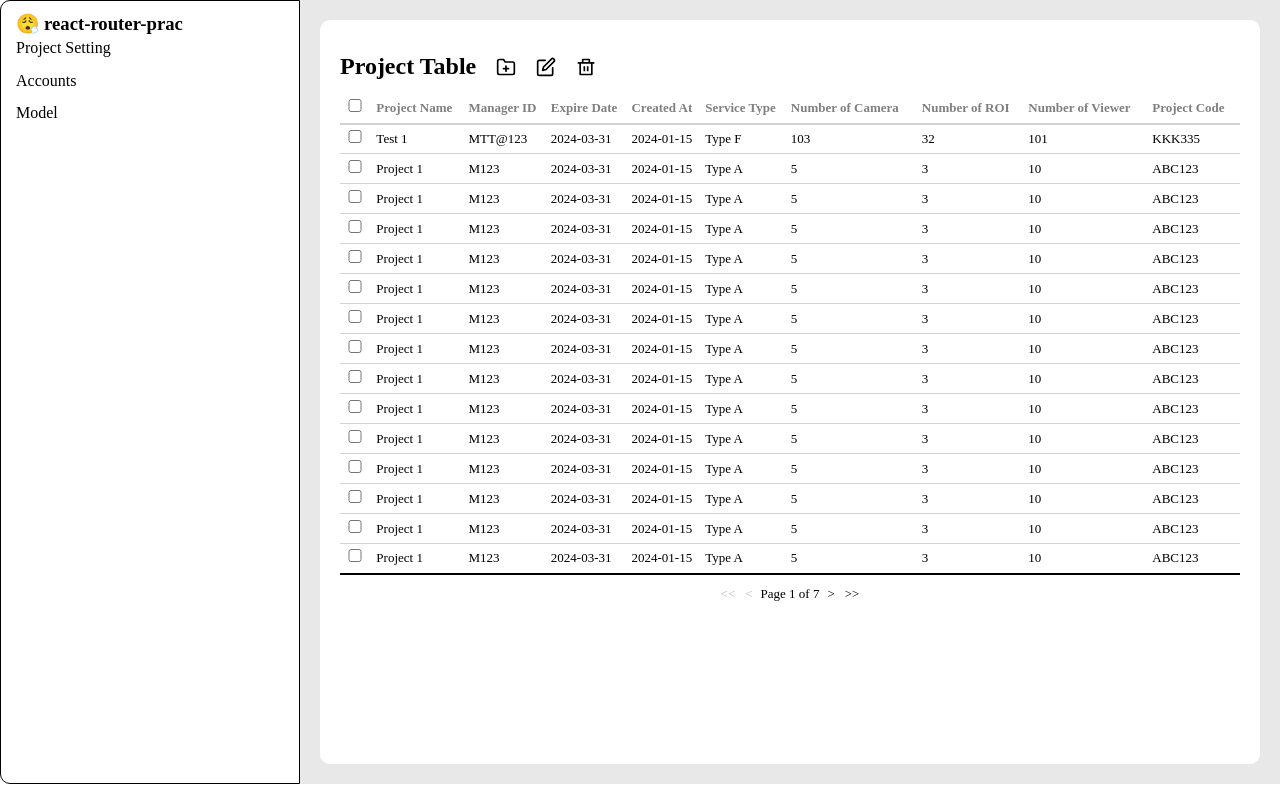
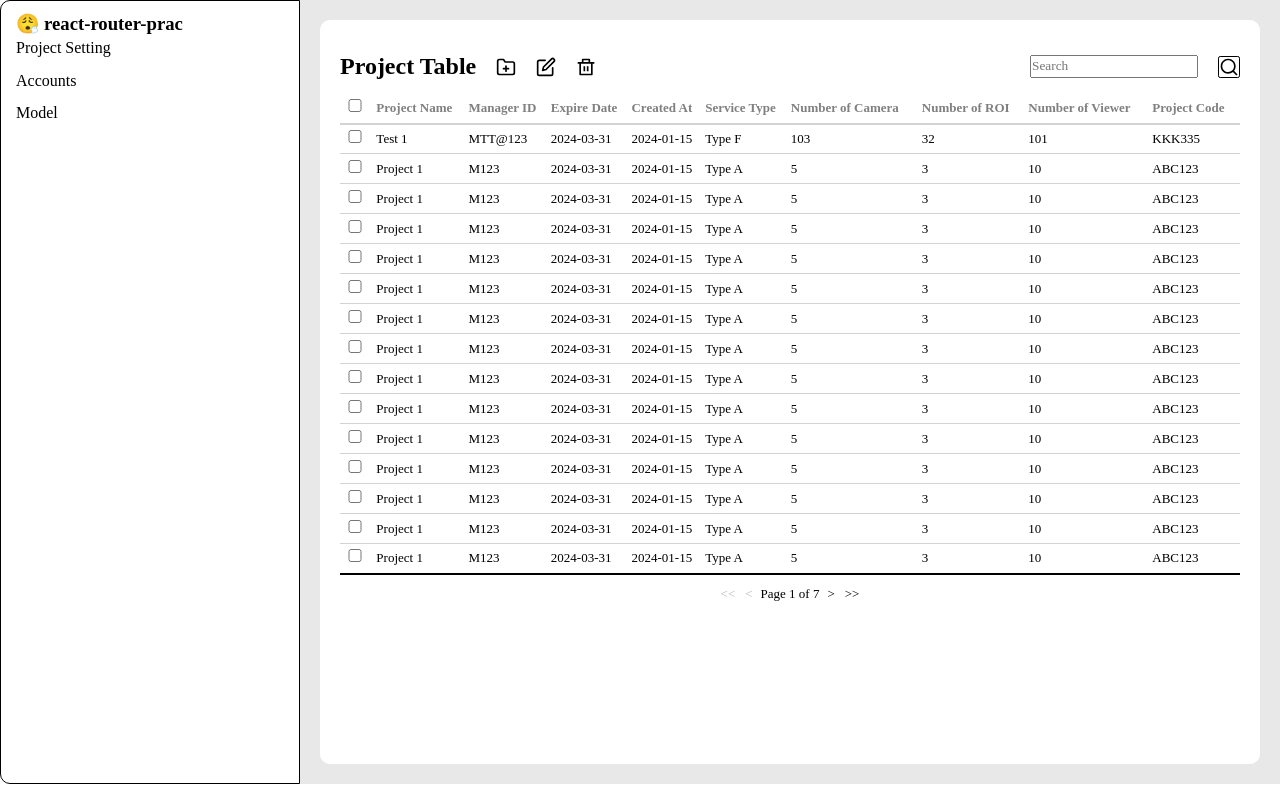
Before and after one commit to KUN119/react-table-modal, a React (Create React App) app: page /project in a window 1280 px wide. Built offline with nearby package versions, Linux system fonts and the light colour scheme; a web font is replaced by a local one.

Commit message:
feat: search 기능 추가

```diff
--- /dev/null
+++ b/src/components/search/Search.jsx
@@ -0,0 +1,21 @@
+import React from 'react';
+import { RiSearchLine } from "react-icons/ri";
+import styles from './search.module.css'
+
+export default function Search({ onSubmit }) {
+    const handleSubmit = (event) => {
+        event.preventDefault();
+        onSubmit(event.target.elements.filter.value);
+        console.log(event.target.elements.filter.value);
+    };
+
+    return (
+        <form onSubmit={handleSubmit}>
+            <input
+                name="filter"
+                placeholder='Search'
+            />
+            <button className={styles.searchButton}><RiSearchLine /></button>
+        </form>
+    )
+}
--- /dev/null
+++ b/src/components/search/search.module.css
@@ -0,0 +1,12 @@
+form {
+    display: flex;
+    align-items: center;
+    margin-left: auto;
+    width: auto;
+}
+
+.searchButton {
+    margin-left: 1px;
+    border: 1px solid black;
+    border-radius: 10%;
+}
--- a/src/pages/accounts/Accounts.jsx
+++ b/src/pages/accounts/Accounts.jsx
@@ -1,10 +1,11 @@
-import React, { useMemo, useState } from 'react';
+import React, { useEffect, useMemo, useState } from 'react';
 import styles from './accounts.module.css';
 import { RiDeleteBinLine } from "react-icons/ri";
 import { PiUserCirclePlusBold } from "react-icons/pi";
 import Table from '../../components/table/Table';
 import IndeterminateCheckbox from '../../components/checkBox/IndeterminateCheckbox';
 import { createColumnHelper, getCoreRowModel, getPaginationRowModel, useReactTable } from '@tanstack/react-table';
+import Search from '../../components/search/Search';
 
 const tableData = [
     {
@@ -80,6 +81,15 @@ export default function Accounts() {
         },
     });
 
+    const handleSearchSubmit = (filterValue) => {
+        const filteredData = tableData.filter(item =>
+            Object.values(item).some(val =>
+                String(val).toLowerCase().includes(filterValue.toLowerCase())
+            )
+        );
+        setData(filteredData);
+    };
+
     return (
         <section className={styles.container}>
             <main className={styles.white_box}>
@@ -87,6 +97,7 @@ export default function Accounts() {
                     <h2>Accounts Table</h2>
                     <button><RiDeleteBinLine /></button>
                     <button><PiUserCirclePlusBold /></button>
+                    <Search onSubmit={handleSearchSubmit} />
                 </header>
                 <Table
                     table={table}
--- a/src/pages/model/Model.jsx
+++ b/src/pages/model/Model.jsx
@@ -56,7 +56,7 @@ export default function Model() {
             columnHelper.accessor('Slide', {header: 'Slide'}),
             columnHelper.accessor('Project', {header: 'Project'}),
             columnHelper.accessor('CreatedAt', {header: 'Created At'}),
-            columnHelper.accessor('DeviceToken', {header: 'Device Token'}),
+            columnHelper.accessor('Description', {header: 'Description'}),
         ];
     }, []);
 
--- a/src/pages/projectSetting/ProjectSetting.jsx
+++ b/src/pages/projectSetting/ProjectSetting.jsx
@@ -4,6 +4,7 @@ import Modal from '../../components/modal/Modal';
 import IndeterminateCheckbox from '../../components/checkBox/IndeterminateCheckbox';
 import Table from '../../components/table/Table';
 import { createColumnHelper, getCoreRowModel, getPaginationRowModel, useReactTable } from '@tanstack/react-table';
+import Search from '../../components/search/Search';
 
 const copyRows = {
   projectName: 'Project 1',
@@ -107,12 +108,22 @@ export default function ProjectSetting() {
       },
   });
 
+  const handleSearchSubmit = (filterValue) => {
+    const filteredData = tableData.filter(item =>
+      Object.values(item).some(val =>
+        String(val).toLowerCase().includes(filterValue.toLowerCase())
+      )
+    );
+    setData(filteredData);
+  };
+
   return (
     <section className={styles.container}>
       <main className={styles.white_box}>
         <header className={styles.header}>
           <h2>Project Table</h2>
           <Modal />
+          <Search onSubmit={handleSearchSubmit} />
         </header>
         <Table
           table={table}
```
